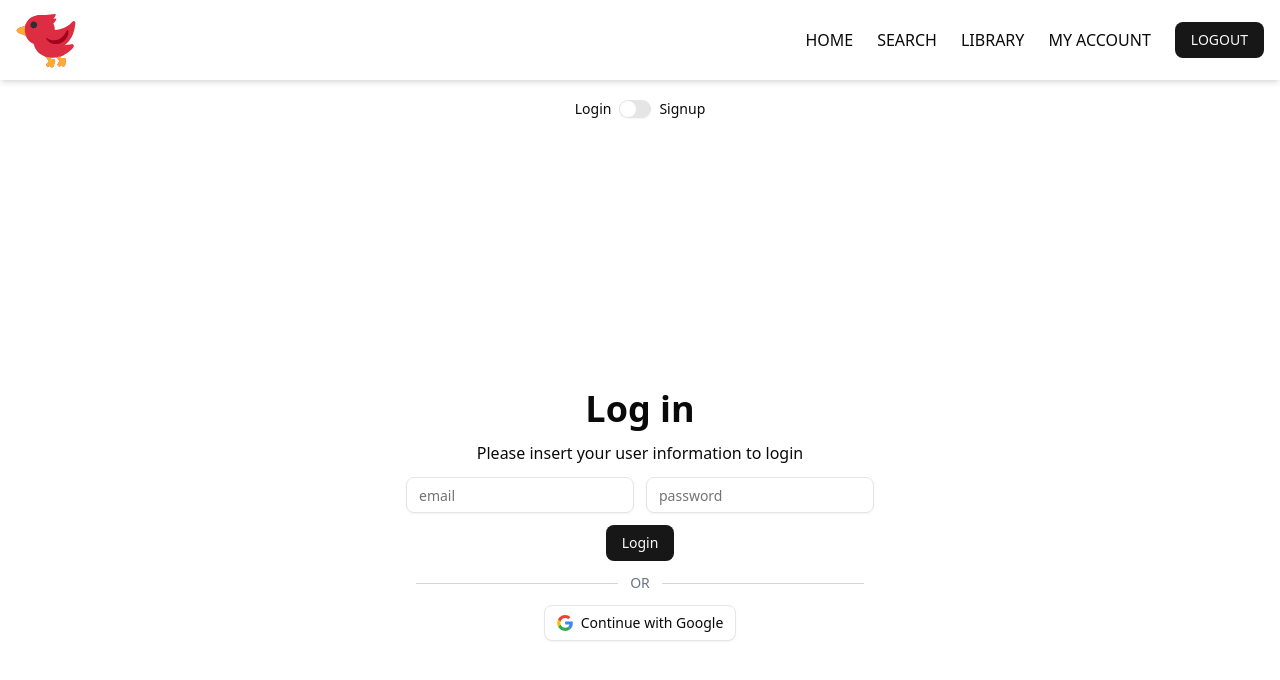
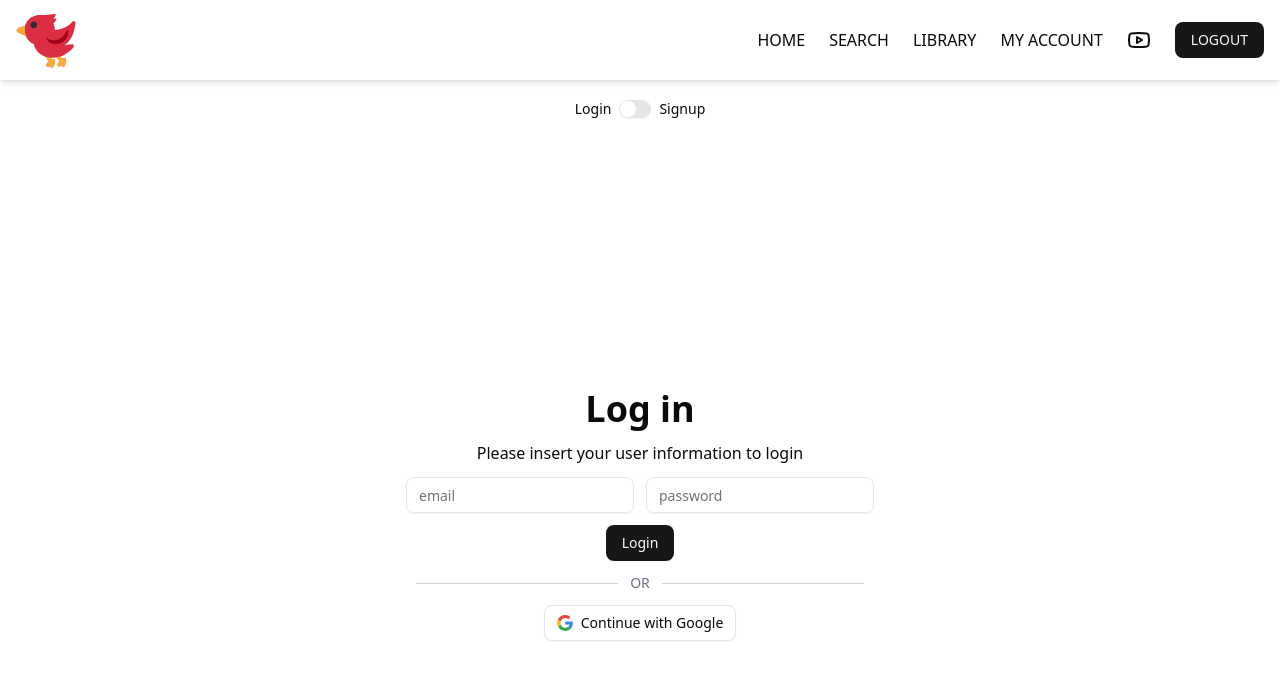
Before and after one commit to Lenninssp/Album-Ranker, a Next.js app: page /login in a window 1280 px wide. Shown: the top 680 px of the page. Built offline with nearby package versions, Linux system fonts and the light colour scheme; no server answers; sample sign-in values are in the browser's storage.

Commit message:
feature: youtube library page

```diff
--- /dev/null
+++ b/src/app/(authenticated)/youtube-library/page.tsx
@@ -0,0 +1,14 @@
+'use client'
+import { DefaultFrame } from "@/components/default-frame"
+
+const YoutubeLibrary = () => {
+  return (
+    <DefaultFrame className="items-center justify-center flex">
+      <div className="text-4xl font-bold">
+        Youtube Library
+      </div>
+    </DefaultFrame>
+  )
+}
+
+export default YoutubeLibrary;
--- a/src/components/library/index.tsx
+++ b/src/components/library/index.tsx
@@ -136,7 +136,7 @@ export const LibraryComponent = ({ className }: LibraryComponentProps) => {
       <Accordion type="single" collapsible defaultValue="item-1">
         <AccordionItem value="item-2">
           <SimplySwitch element={TypeOfElement.TRACK} />
-          <AccordionContent>
+          <AccordionContent className=" flex flex-col gap-3">
             {savedTracks.map((track) => (
               <TrackCard
                 key={track.idTrack}
@@ -151,7 +151,7 @@ export const LibraryComponent = ({ className }: LibraryComponentProps) => {
       <Accordion type="single" collapsible defaultValue="item-1">
         <AccordionItem value="item-3">
           <SimplySwitch element={TypeOfElement.ARTIST} />
-          <AccordionContent>
+          <AccordionContent className=" flex flex-col gap-3">
             {savedArtists.map((artist) => (
               <ArtistCard
                 key={artist.idArtist}
--- a/src/components/navbar.tsx
+++ b/src/components/navbar.tsx
@@ -5,6 +5,13 @@ import { Button } from "./ui/button";
 import Image from "next/image";
 import { signOut, useSession } from "next-auth/react";
 import { useRouter } from "next/navigation";
+import { YoutubeIcon } from "lucide-react";
+
+type NavLink = {
+  href: string,
+  label: string,
+  icon?: string | React.ReactNode;
+}
 
 export const NavBar = () => {
   const [open, setOpen] = useState(false);
@@ -16,7 +23,7 @@ export const NavBar = () => {
     router.push("/login");
   };
 
-  const navLinks = status === "unauthenticated"
+  const navLinks: NavLink[] = status === "unauthenticated"
     ? [
         { href: "/login", label: "SIGN IN" },
       ]
@@ -25,6 +32,7 @@ export const NavBar = () => {
         { href: "/search", label: "SEARCH" },
         { href: "/library", label: "LIBRARY" },
         { href: "/my-account", label: "MY ACCOUNT" },
+        { href: "/youtube-library", label: "YTLIB", icon: <YoutubeIcon/>},
       ];
 
   const NavItems = ({ onClick }: { onClick?: () => void }) => (
@@ -36,7 +44,7 @@ export const NavBar = () => {
           onClick={onClick}
           className="hover:text-gray-600 transition-colors"
         >
-          {link.label}
+          {link.icon ?? link.label}
         </Link>
       ))}
       {status === "authenticated" && (
```
